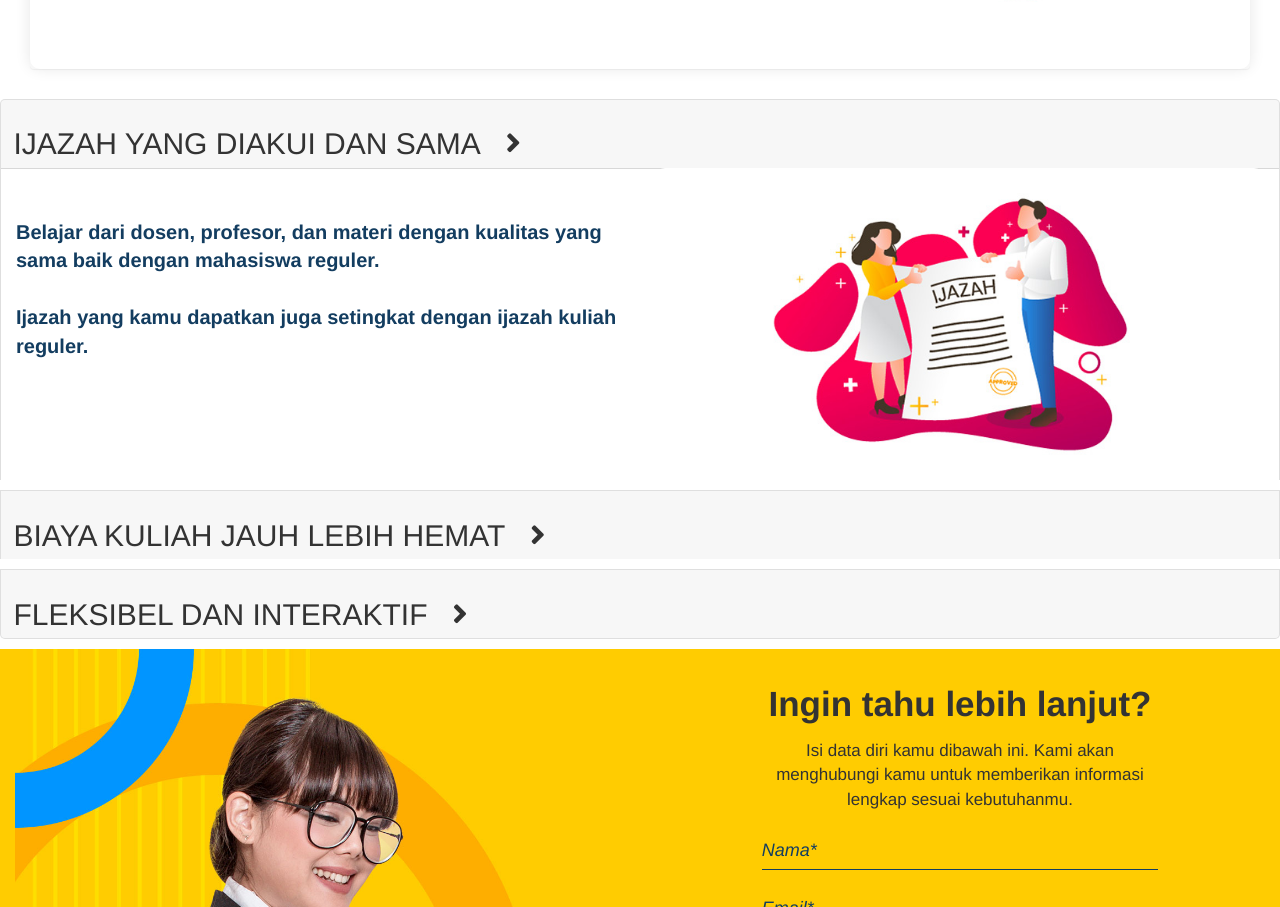
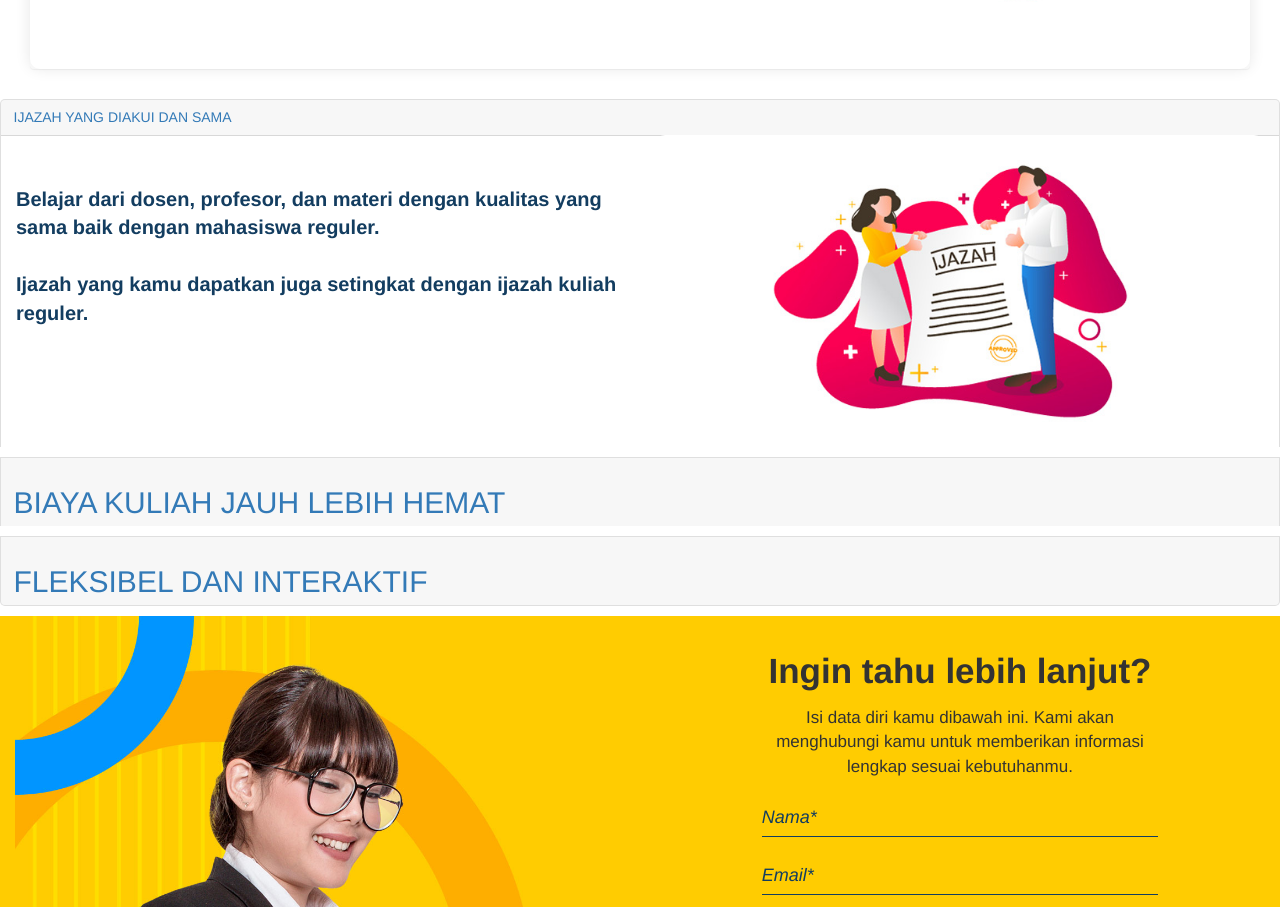
Before and after one commit to susi189371/pinta-html-new, an Angular app: page / in a window 1280 px wide. Shown: the part 2525-3432 px from the top of the page. Built offline with nearby package versions, Linux system fonts and the light colour scheme.

Commit message:
style collapse footer

```diff
--- a/src/app/app.component.css
+++ b/src/app/app.component.css
@@ -721,7 +721,7 @@ section.section {
   }
   .footer {
     background-image: url(./../assets/image/bg-footer.png);
-    height: 841px;
+    height: 80%;
     color: #fff;
   }
   .border-footer-copy {
@@ -1242,6 +1242,51 @@ section.section {
     width: 86px;
     height: 27px;
   }
+
+  .mb-0 > a {
+    display: block;
+    position: relative;
+  }
+  .mb-0 > a:after {
+    font-family: "Glyphicons Halflings";
+    content: "\e080";
+    float: right;
+    color: #133d60;
+  }
+  .mb-0 > a[aria-expanded="true"]:after {
+    content: "\e114";
+  }
+
+  .mb-1 > a {
+    display: block;
+    position: relative;
+  }
+  .mb-1 > a:after {
+    font-family: "Glyphicons Halflings";
+    content: "\e080";
+    float: right;
+    color: #fff;
+    font-size: 14px;
+    font-style: normal;
+    margin-right: 142px;
+    margin-top: 9px;
+  }
+  .mb-1 > a[aria-expanded="true"]:after {
+    content: "\e114";
+  }
+
+  .footer-title-m {
+    font-size: 28px;
+    font-weight: 700;
+    font-style: italic;
+    text-align: left;
+    color: white;
+    padding-left: 138px;
+  }
+
+  .background-transparent {
+    background-color: transparent;
+  }
 }
 
 @media (max-width: 370px) {
--- a/src/app/app.component.html
+++ b/src/app/app.component.html
@@ -37,7 +37,7 @@
     </ul>
   </div>
 
-  <div id="myNav" class="overlay mobile" >
+  <div id="myNav" class="overlay mobile">
     <a class="navbar-brand" href="#"> <img src="./../assets/image/logo-pintaria.png" class="img-menu-mobile "></a>
     <a href="javascript:void(0)" class="closebtn " onclick="closeNav()">&times;</a>
     <div class="collapse navbar-collapse overlay-content" id="navbarSupportedContent">
@@ -358,15 +358,17 @@
 <section>
   <div class="accordion" id="accordionExample">
     <div class="card card-ijazah mt-3 mb-3">
-      <div class="card-header" id="headingOne" data-toggle="collapse" data-target="#collapseOne" aria-expanded="true"
-        aria-controls="collapseOne">
-        <h2 class="mb-0 btn-ijazah">
-          IJAZAH YANG DIAKUI DAN SAMA&nbsp;&nbsp; <i class="fas fa-angle-right"></i>
-        </h2>
+      <div class="card-header" id="headingOne">
+        <p class="mb-0">
+          <a class="collapsed  btn-ijazah" role="button" data-toggle="collapse" href="#collapseOne"
+            aria-expanded="false" aria-controls="collapseOne">
+            IJAZAH YANG DIAKUI DAN SAMA
+          </a>
+        </p>
+
       </div>
 
       <div id="collapseOne" class="collapse show" aria-labelledby="headingOne" data-parent="#accordionExample">
-
         <div class="col-md-6">
           <p class="tab-description">Belajar dari dosen, profesor, dan materi dengan kualitas yang sama baik
             dengan mahasiswa reguler.
@@ -379,18 +381,18 @@
       </div>
     </div>
     <div class="card card-ijazah mt-3 mb-3">
-      <div class="card-header" id="headingTwo" data-toggle="collapse" data-target="#collapseTwo" aria-expanded="false"
-        aria-controls="collapseTwo">
-        <h2 class="mb-0 collapsed btn-ijazah">
-          BIAYA KULIAH JAUH LEBIH HEMAT&nbsp;&nbsp; <i class="fas fa-angle-right"></i>
+      <div class="card-header" id="headingTwo">
+        <h2 class="mb-0">
+          <a class="collapsed  btn-ijazah" role="button" data-toggle="collapse" href="#collapseTwo"
+            aria-expanded="false" aria-controls="collapseTwo">
+            BIAYA KULIAH JAUH LEBIH HEMAT
+          </a>
         </h2>
       </div>
       <div id="collapseTwo" class="collapse" aria-labelledby="headingTwo" data-parent="#accordionExample">
-
         <div class="col-md-6">
           <p class="tab-description">Belajar dari dosen, profesor, dan materi dengan kualitas yang sama baik
             dengan mahasiswa reguler.
-
             <br><br>Ijazah yang kamu dapatkan juga setingkat dengan ijazah kuliah reguler.</p>
         </div>
         <div class="col-md-6">
@@ -399,18 +401,18 @@
       </div>
     </div>
     <div class="card card-ijazah mt-3 mb-3">
-      <div class="card-header" id="headingThree" data-toggle="collapse" data-target="#collapseThree"
-        aria-expanded="false" aria-controls="collapseThree">
-        <h2 class="mb-0 collapsed btn-ijazah">
-          FLEKSIBEL DAN INTERAKTIF&nbsp;&nbsp; <i class="fas fa-angle-right"></i>
+      <div class="card-header" id="headingThree">
+        <h2 class="mb-0">
+          <a class="collapsed btn-ijazah " role="button" data-toggle="collapse" href="#collapseThree"
+            aria-expanded="false" aria-controls="collapseThree">
+            FLEKSIBEL DAN INTERAKTIF
+          </a>
         </h2>
       </div>
       <div id="collapseThree" class="collapse" aria-labelledby="headingThree" data-parent="#accordionExample">
-
         <div class="col-md-6">
           <p class="tab-description">Belajar dari dosen, profesor, dan materi dengan kualitas yang sama baik
             dengan mahasiswa reguler.
-
             <br><br>Ijazah yang kamu dapatkan juga setingkat dengan ijazah kuliah reguler.</p>
         </div>
         <div class="col-md-6">
@@ -872,7 +874,7 @@
   </div>
 
   <div class="footer footer-mobile">
-    <div class="col-md-12">
+    <!--  <div class="col-md-12">
       <p class="footer-title text-center pt-5">Pintaria</p>
       <p class="footer-subtitle">Tentang Kami</p>
       <p class="footer-subtitle">Hubungi Kami</p>
@@ -890,9 +892,119 @@
       <p class="footer-subtitle">Blog</p>
       <p class="footer-subtitle">Lowongan Kerja Populer</p>
       <p class="footer-subtitle">Ayo Mengajar</p>
+    </div> -->
+
+    <!-- <div class="accordion" id="accordionExample">
+      <div class=" mt-3 mb-3">
+        <div class="" id="headingOne">
+          <p class="mb-0">
+            <a class="collapsed " role="button" data-toggle="collapse" href="#collapseOne" aria-expanded="false"
+              aria-controls="collapseOne">
+              <p class="footer-title text-center pt-5">Pintaria</p>
+            </a>
+          </p>
+        </div>
+
+        <div id="collapseOne" class="collapse show" aria-labelledby="headingOne" data-parent="#accordionExample">
+          <div class="col-md-6">
+            <p class="footer-subtitle">Tentang Kami</p>
+            <p class="footer-subtitle">Hubungi Kami</p>
+            <p class="footer-subtitle">Perjanjian Pengguna</p>
+            <p class="footer-subtitle">Kebijakan Privasi</p>
+          </div>
+        </div>
+      </div>
+      <div class="mt-3 mb-3">
+        <div class="" id="headingTwo">
+          <p class="mb-0">
+            <a class="collapsed " role="button" data-toggle="collapse" href="#collapseTwo" aria-expanded="false"
+              aria-controls="collapseTwo">
+              <p class="footer-title text-center mt-5">Product</p>
+            </a>
+          </p>
+        </div>
+        <div id="collapseTwo" class="collapse" aria-labelledby="headingTwo" data-parent="#accordionExample">
+          <div class="col-md-6">
+            <p class="footer-subtitle">Kuliah</p>
+            <p class="footer-subtitle">Training</p>
+          </div>
+        </div>
+      </div>
+      <div class=" mt-3 mb-3">
+        <div class="" id="headingThree">
+          <p class="mb-0">
+            <a class="collapsed " role="button" data-toggle="collapse" href="#collapseThree" aria-expanded="false"
+              aria-controls="collapseThree">
+              <p class="footer-title text-center mt-5">Lainnya</p>
+            </a>
+          </p>
+        </div>
+        <div id="collapseThree" class="collapse" aria-labelledby="headingThree" data-parent="#accordionExample">
+          <div class="col-md-6">
+            <p class="footer-title text-center mt-5">Lainnya</p>
+            <p class="footer-subtitle">Berita</p>
+            <p class="footer-subtitle">Blog</p>
+            <p class="footer-subtitle">Lowongan Kerja Populer</p>
+            <p class="footer-subtitle">Ayo Mengajar</p>
+          </div>
+        </div>
+      </div>
+    </div> -->
+
+    <div id="accordion">
+      <div class="card background-transparent">
+        <div class="card-header background-transparent" id="heading-2">
+          <h5 class="mb-1 ">
+            <a class="collapsed footer-title-m text-center" role="button" data-toggle="collapse" href="#collapse-2" aria-expanded="false"
+              aria-controls="collapse-2">
+              Pintaria
+            </a>
+          </h5>
+        </div>
+        <div id="collapse-2" class="collapse" data-parent="#accordion" aria-labelledby="heading-2">
+          <div class="card-body">
+            <p class="footer-subtitle">Tentang Kami</p>
+            <p class="footer-subtitle">Hubungi Kami</p>
+            <p class="footer-subtitle">Perjanjian Pengguna</p>
+            <p class="footer-subtitle">Kebijakan Privasi</p>
+          </div>
+        </div>
+      </div>
+      <div class="card background-transparent">
+        <div class="card-header background-transparent" id="heading-3">
+          <h5 class="mb-1">
+            <a class="collapsed footer-title-m text-center" role="button" data-toggle="collapse" href="#collapse-3" aria-expanded="false"
+              aria-controls="collapse-3">
+              Product
+            </a>
+          </h5>
+        </div>
+        <div id="collapse-3" class="collapse" data-parent="#accordion" aria-labelledby="heading-3">
+          <div class="card-body">
+            <p class="footer-subtitle">Kuliah</p>
+            <p class="footer-subtitle">Training</p>
+          </div>
+        </div>
+      </div>
+      <div class="card background-transparent">
+        <div class="card-header background-transparent" id="heading-4">
+          <h5 class="mb-1">
+            <a class="collapsed footer-title-m text-center" role="button" data-toggle="collapse" href="#collapse-4" aria-expanded="false"
+              aria-controls="collapse-4">
+              Lainnya
+            </a>
+          </h5>
+        </div>
+        <div id="collapse-4" class="collapse" data-parent="#accordion" aria-labelledby="heading-4">
+          <div class="card-body">
+            <p class="footer-subtitle">Berita</p>
+            <p class="footer-subtitle">Blog</p>
+            <p class="footer-subtitle">Lowongan Kerja Populer</p>
+            <p class="footer-subtitle">Ayo Mengajar</p>
+          </div>
+        </div>
+      </div>
     </div>
-
-
     <div class="text-center">
       <div>Ikuti Media Social Kami</div>
       <div class=" mt-5 mb-4 text-center">
@@ -918,4 +1030,9 @@
     </div>
   </div>
 </section>
+
+
+
+
+
 <router-outlet></router-outlet>
```
